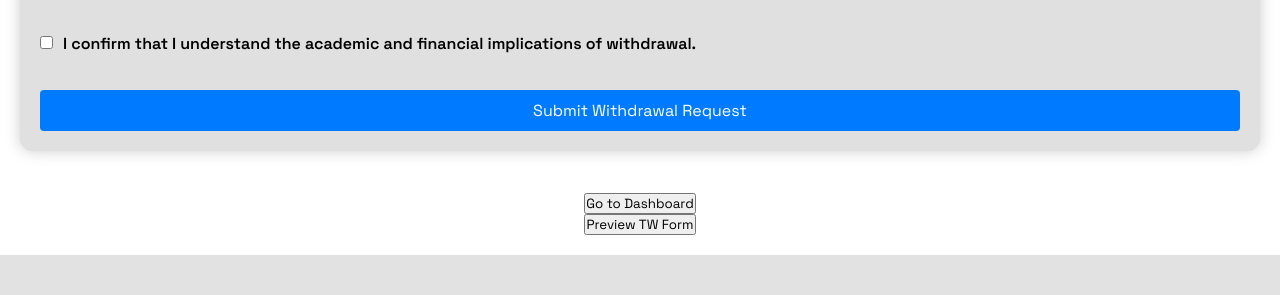
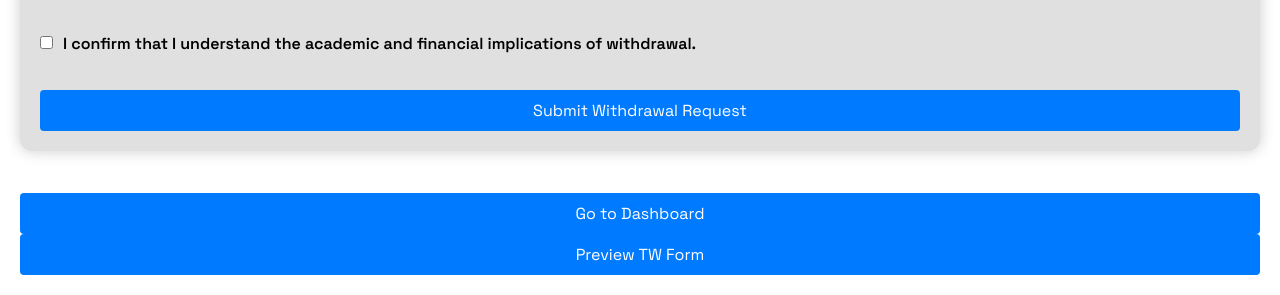
Before and after one commit to gnguyen2/Chilliwack, a Flask app: template templates/tw_form.html in a window 1280 px wide. Shown: the part 1129-1424 px from the top of the page. Before the commit the page ends 1384 px from the top, so only its background shows below. Run offline with Flask 3, Linux system fonts and the light colour scheme; the template is opened without the code that fills it, so the values that code supplies are empty.

Commit message:
Minor debugging in HTML pages

```diff
--- a/templates/changeMajor_form.html
+++ b/templates/changeMajor_form.html
@@ -235,7 +235,7 @@
     </form>
     <br><br>
     <!-- Dashboard Button -->
-    <button type="button" id="goToDashboardButton" class="btn btn-secondary">Go to Dashboard</button>
+    <button type="submit" class="submit-button" id="goToDashboardButton" class="btn btn-secondary">Go to Dashboard</button>
 
     <script>
         document.getElementById("goToDashboardButton").addEventListener("click", function(event) {
--- a/templates/tw_form.html
+++ b/templates/tw_form.html
@@ -165,12 +165,11 @@
     </form>
     <br><br>
     <!-- Dashboard Button -->
-    <button type="button" id="goToDashboardButton" class="btn btn-secondary">Go to Dashboard</button>
-
-<form action="{{ url_for('form.preview_form') }}" method="POST" target="_blank">
-    <input type="hidden" name="form_type" value="TW">
-    <button type="submit">Preview TW Form</button>
-</form>
+    <button type="button" id="goToDashboardButton" class="submit-button" >Go to Dashboard</button>
+    <form action="{{ url_for('form.preview_form') }}" method="POST" target="_blank">
+        <input type="hidden" name="form_type" value="TW">
+        <button type="submit" class="submit-button" >Preview TW Form</button>
+    </form>
 
     <script>
         document.getElementById("goToDashboardButton").addEventListener("click", function(event) {
```
Also changed, not shown: templates/rcl_form.html (+5 -6 lines), 1 other file.
